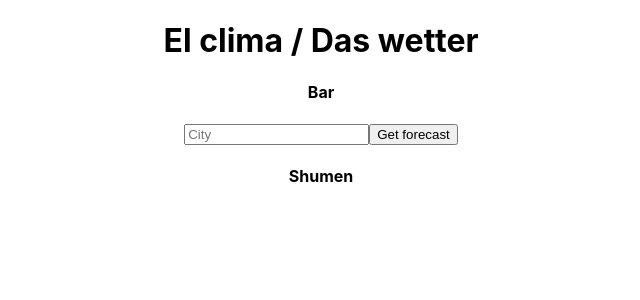
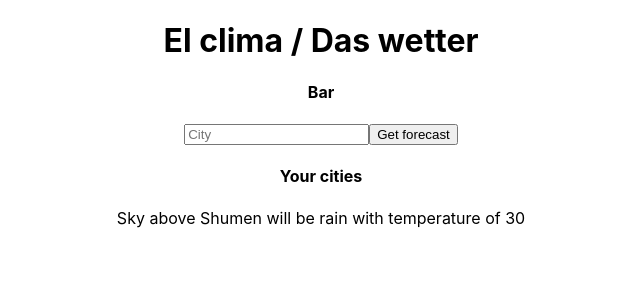
Before and after one commit to steady-beaver/clima, a React (Create React App) app: page / in a window 1280 px wide. Shown: the top 300 px of the page, without its empty margins (319-959 px from the left). Built offline with nearby package versions, Linux system fonts and the light colour scheme.

Commit message:
CityPanel component created.

```diff
--- a/src/Bar.js
+++ b/src/Bar.js
@@ -19,11 +19,13 @@ class Bar extends Component{
             let res = await fetch(`http://api.openweathermap.org/data/2.5/weather?q=${city}&units=metric&appid=${this.state.API_KEY_NAME}`)
             res = await res.json()
 
+            console.log(res)
+
             let weatherObj = {
                 city: res.name,
                 weather: {
                     temp: res.main.temp,
-                    sky: res.weather[0].description
+                    sky: res.weather[0].main
                 },
                 forecast: null
             }
--- /dev/null
+++ b/src/CityPanel.js
@@ -0,0 +1,9 @@
+import React from 'react'
+
+const CityPanel = ({city, sky, temp}) => (
+    <div>
+        <span>Sky above {city} will be {sky} with temperature of {temp}</span>
+    </div>
+)
+
+export default CityPanel
--- a/src/Content.js
+++ b/src/Content.js
@@ -1,10 +1,21 @@
 import React, { Component } from 'react'
 import { connect } from 'react-redux'
+import CityPanel from './CityPanel'
 
 class Content extends Component {
     render() {
+
+        let weatherList = (
+            this.props.weatherData.map(chunk => {
+                return <CityPanel key={chunk.city} city={chunk.city} sky={chunk.weather.sky} temp={chunk.weather.temp} />
+            })
+        )
+
         return (
-            <h4>{this.props.weatherData[0].city}</h4>
+            <div>
+                <h4>Your cities</h4>
+                {weatherList}
+            </div>
         )
     }
 }
```
